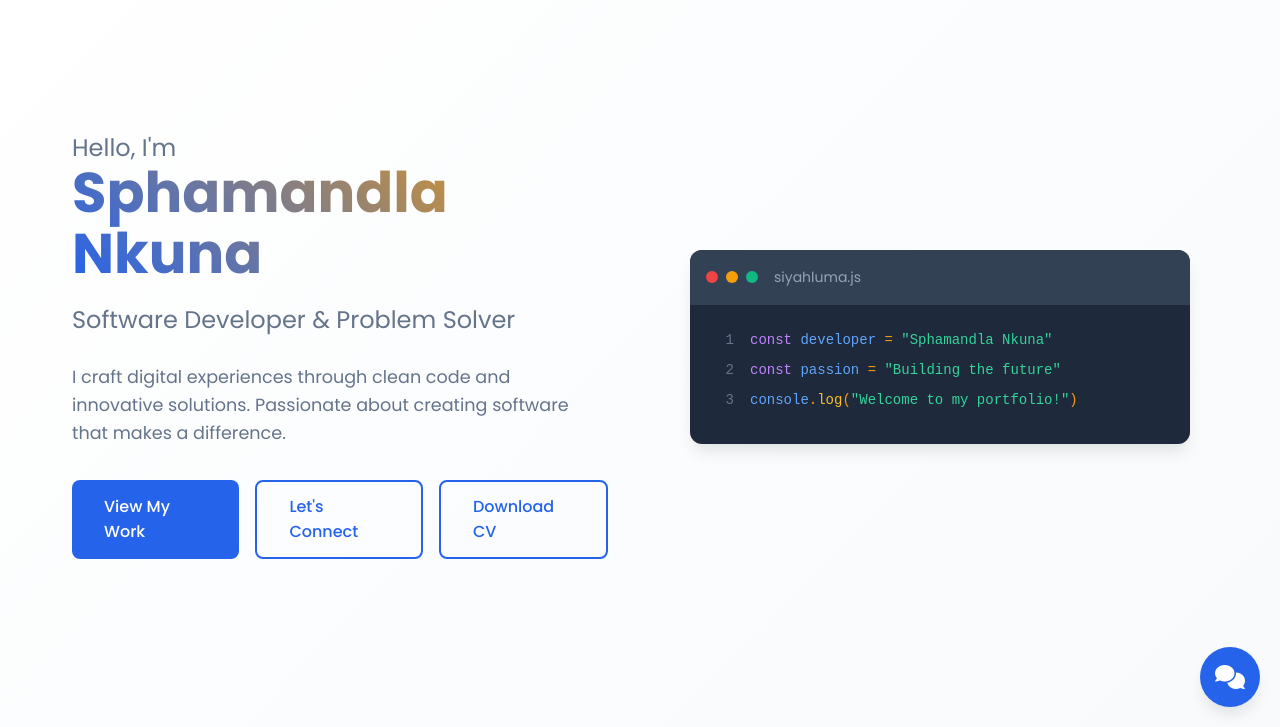
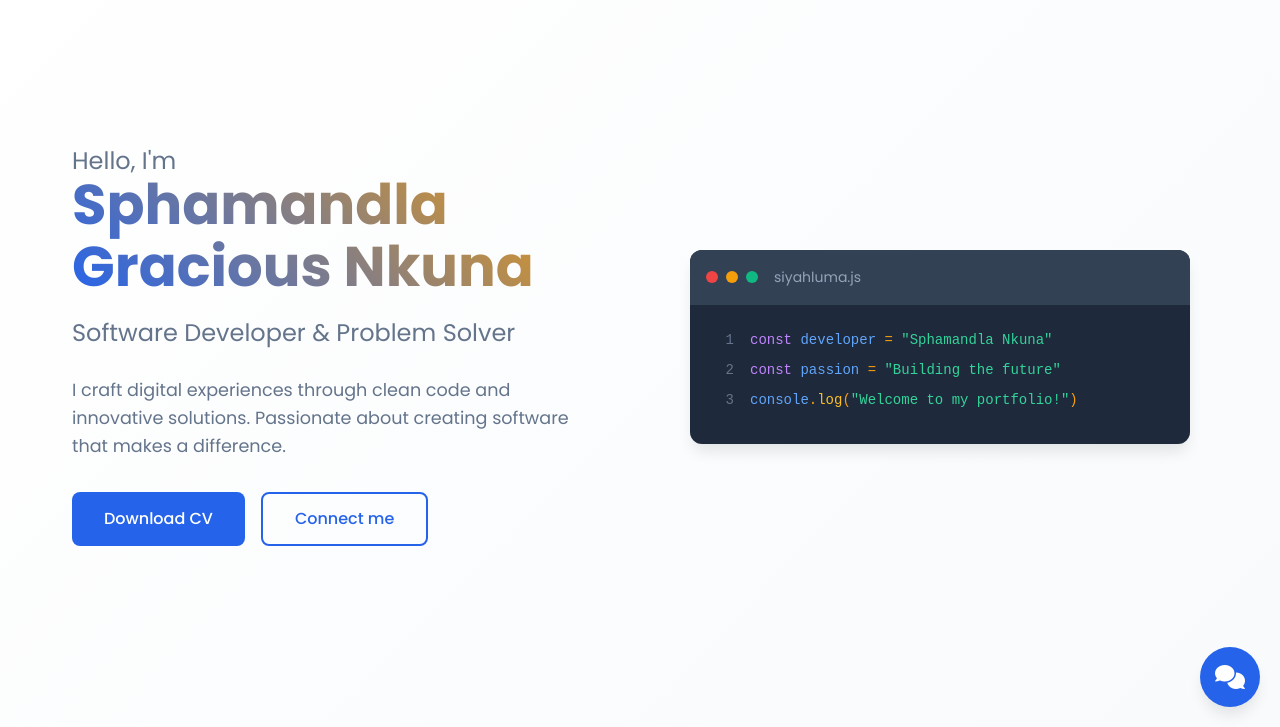
Before and after one commit to SphaFlame/My-Portfolio-2.0, a plain HTML site: page Portfolio 2.0/index.html in a window 1280 px wide. Shown: the part 73-800 px from the top of the page. Drawn offline with nearby package versions, Linux system fonts and the light colour scheme.

Commit message:
Update index.html

```diff
--- a/Portfolio 2.0/index.html
+++ b/Portfolio 2.0/index.html
@@ -2,7 +2,7 @@
 <head>
     <meta charset="UTF-8">
     <meta name="viewport" content="width=device-width, initial-scale=1.0">
-    <title>Sphamandla Nkuna - Software Developer</title>
+    <title>Sphamandla Gracious Nkuna - Software Developer</title>
     <link rel="stylesheet" href="styles.css">
     <link rel="stylesheet" href="https://cdn.jsdelivr.net/npm/bootstrap-icons@1.11.3/font/bootstrap-icons.css">
     <link href="https://fonts.googleapis.com/css2?family=Poppins:wght@300;400;500;600;700&display=swap" rel="stylesheet">
@@ -44,7 +44,7 @@
                     <div class="hero-text">
                         <h1 class="hero-title">
                             <span class="greeting">Hello, I'm</span>
-                            <span class="name">Sphamandla Nkuna</span>
+                            <span class="name">Sphamandla Gracious Nkuna</span>
                         </h1>
                         <p class="hero-subtitle">Software Developer & Problem Solver</p>
                         <p class="hero-description">
@@ -52,10 +52,10 @@
                             Passionate about creating software that makes a difference.
                         </p>
                         <div class="hero-buttons">
-                            <a href="#projects" class="btn btn-primary">View My Work</a>
-                            <a href="#contact" class="btn btn-secondary">Let's Connect</a>
-                            <a href="#contact" class="btn btn-secondary">Download CV</a>
+                            <a href="./Assets/Sphamandla Gracious Nkuna.pdf" class="btn btn-primary">Download CV</a>
+                            <a href="#contact" class="btn btn-secondary">Connect me</a>
                         </div>
+
 
                     </div>
                     <div class="hero-visual">
@@ -108,7 +108,7 @@
                 </div>
                 <div class="about-content">
                     <div class="about-image">
-                        <img src="./Assets/profile-pic.jpg" alt="Siyahluma Mbulali" class="developer-image">
+                        <img src="./Assets/profile-pic.jpg" alt="Sphamandla Nkuna" class="developer-image">
                     </div>
                     <div class="about-text">
                         <p>
```
